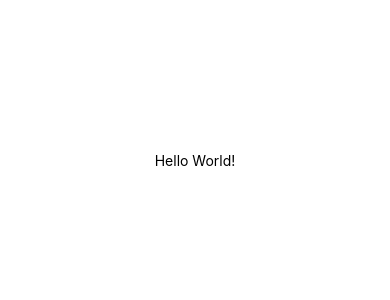
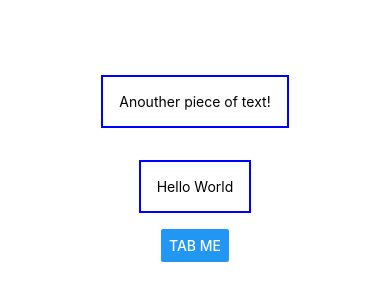
Before and after one commit to jmeno1011/RNCourse, a React Native app: screen / in a window 390 px wide. Shown: the part 262-562 px from the top of the page. Built offline with nearby package versions, Linux system fonts and the light colour scheme.

Commit message:
section2-16 style

```diff
--- a/App.js
+++ b/App.js
@@ -1,11 +1,13 @@
-import { StatusBar } from 'expo-status-bar';
-import { StyleSheet, Text, View } from 'react-native';
+import { Button, StyleSheet, Text, TextInput, View } from "react-native";
 
 export default function App() {
   return (
     <View style={styles.container}>
-      <Text>Hello World!</Text>
-      <StatusBar style="auto" />
+      <View>
+        <Text style={styles.dummyText}>Anouther piece of text!</Text>
+      </View>
+      <Text style={styles.dummyText}>Hello World</Text>
+      <Button title="Tab Me" />
     </View>
   );
 }
@@ -13,8 +15,14 @@ export default function App() {
 const styles = StyleSheet.create({
   container: {
     flex: 1,
-    backgroundColor: '#fff',
-    alignItems: 'center',
-    justifyContent: 'center',
+    backgroundColor: "#fff",
+    alignItems: "center",
+    justifyContent: "center",
+  },
+  dummyText: {
+    margin: 16,
+    padding: 16,
+    borderWidth: 2,
+    borderColor: "blue",
   },
 });
```
